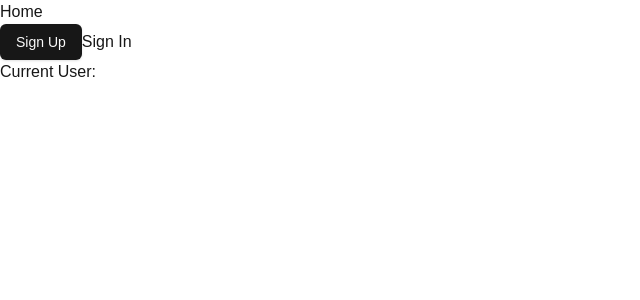
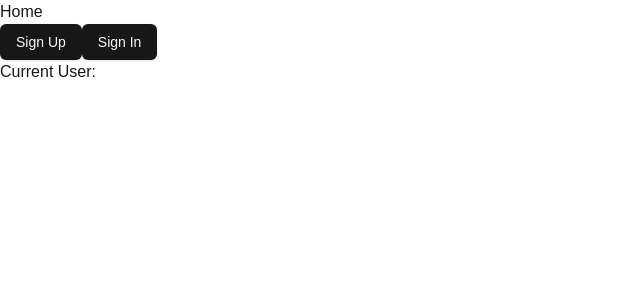
Before and after one commit to xGerTowelie/z-next-auth, a Next.js app: page / in a window 1280 px wide. Shown: the top 300 px of the page, without its empty margins (0-640 px from the left). Built offline with nearby package versions, Linux system fonts and the light colour scheme; no server answers.

Commit message:
changed button to use shadcn button component

```diff
--- a/src/auth/AuthButton.client.tsx
+++ b/src/auth/AuthButton.client.tsx
@@ -1,6 +1,7 @@
 "use client"
 
 import { signIn, signOut } from "@/auth/helpers"
+import { Button } from "@/components/ui/button"
 import { useSession } from "next-auth/react"
 
 export const AuthButton = () => {
@@ -8,11 +9,11 @@ export const AuthButton = () => {
 
     if (session.data?.user) {
         return (
-            <button onClick={async () => await signOut()}>Sign Out</button>
+            <Button variant="default" onClick={async () => await signOut()}>Sign Out</Button>
         )
     } else {
         return (
-            <button onClick={async () => await signIn()}>Sign In</button>
+            <Button variant="default" onClick={async () => await signIn()}>Sign In</Button>
         )
     }
 
```
